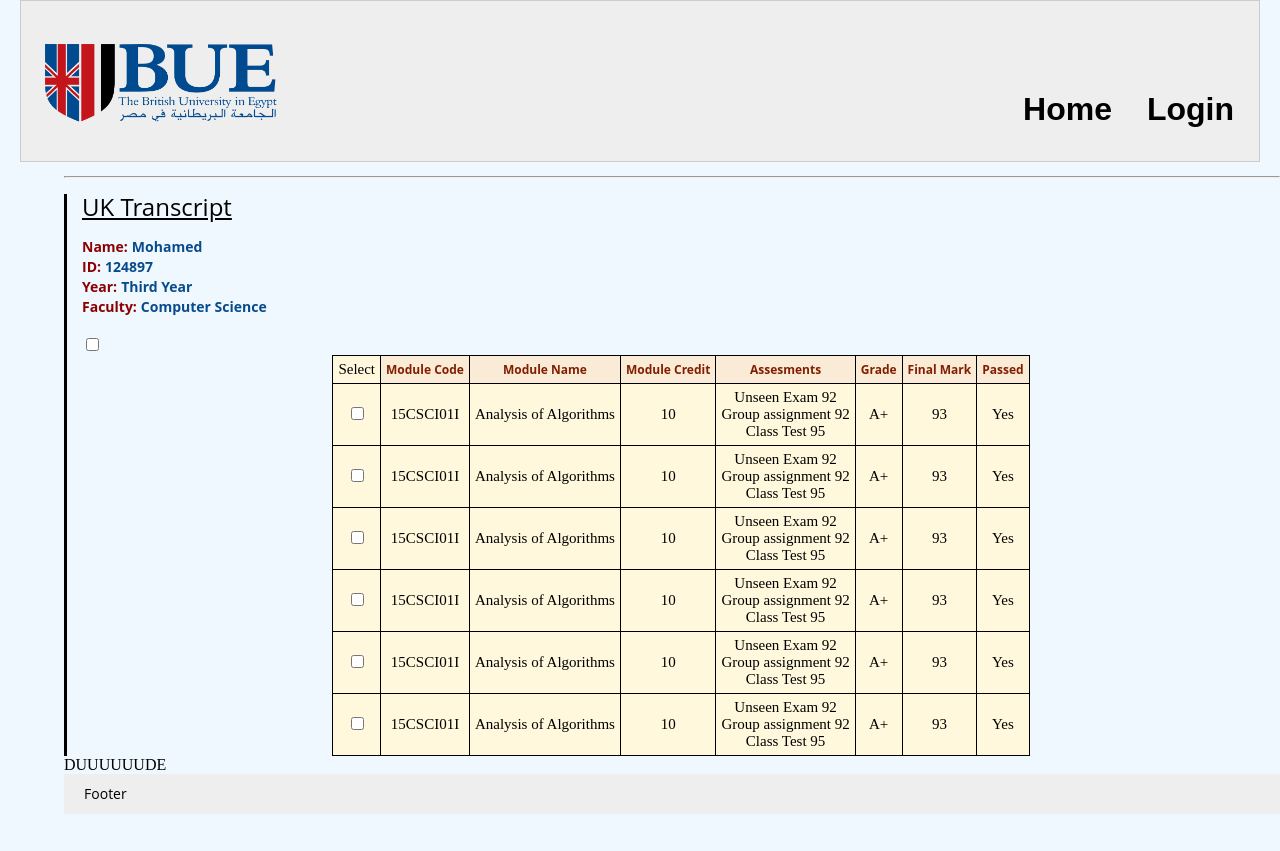
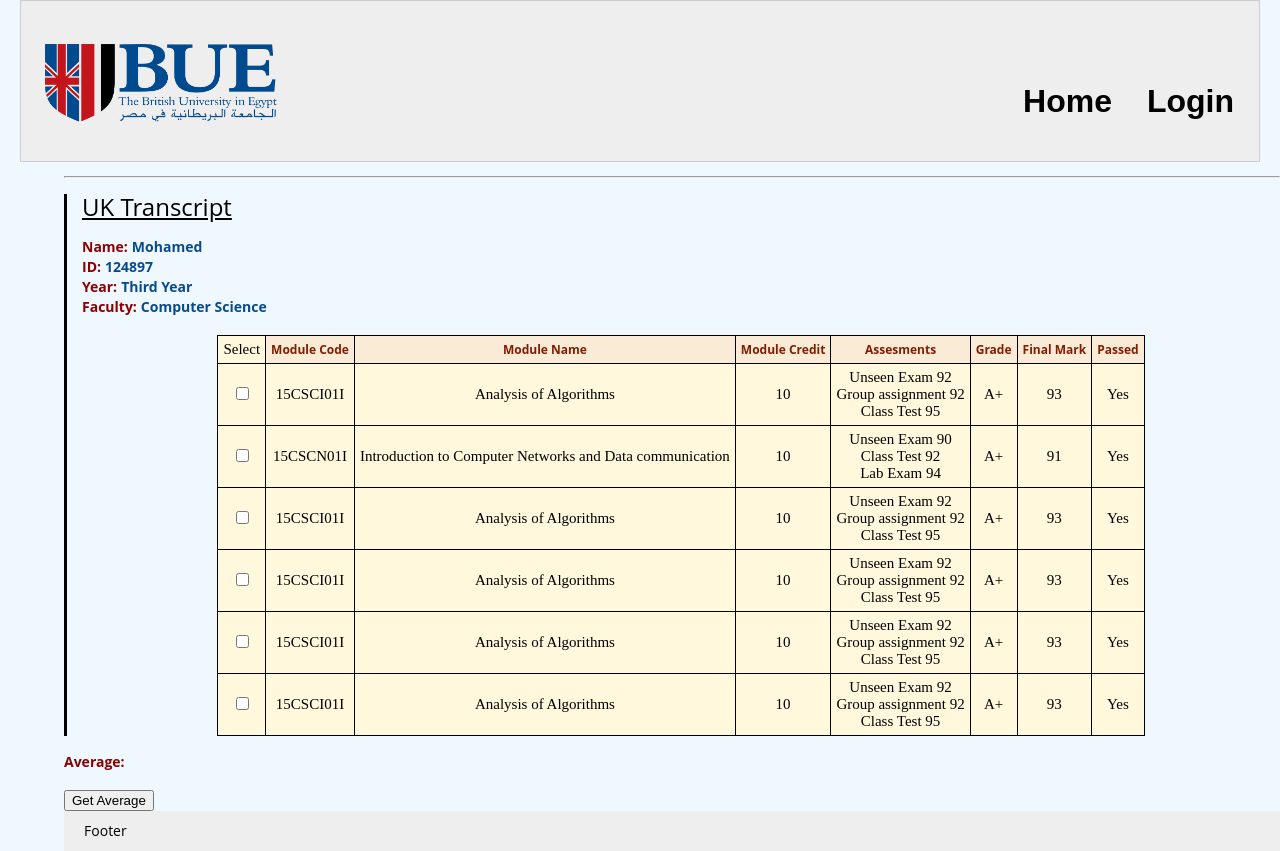
Before and after one commit to Mohamed3on/Student-Transcript-System, a PHP site: page /Oun/Transcript.html in a window 1280 px wide. Before the commit the page ends 814 px from the top, so only its background shows below. Run offline with PHP 8.4, Linux system fonts and the light colour scheme.

Commit message:
Added checkboxes to choose modules and get average

```diff
--- a/Oun/Jquery.js
+++ /dev/null
@@ -1,3 +0,0 @@
-/**
- * Created by Mohamed Oun on 30-Mar-16.
- */
--- a/Oun/Transcript.html
+++ b/Oun/Transcript.html
@@ -24,7 +24,6 @@
         <div class="variable">Faculty:</div>
         <div class="userinfo" id="faculty"></div>
         <br><br>
-        <input type="checkbox" id="check">
         <table id="GradesTable">
             <tr id="TableHeader">
                 <th>Module Code</th>
@@ -50,16 +49,16 @@
             </tr>
             </tr>
             <tr id="row2">
-                <td> 15CSCI01I</td>
-                <td> Analysis of Algorithms</td>
+                <td> 15CSCN01I</td>
+                <td> Introduction to Computer Networks and Data communication</td>
                 <td>10</td>
                 <td>
-                    Unseen Exam 92<br>
-                    Group assignment 92<br>
-                    Class Test 95<br>
+                    Unseen Exam 90<br>
+                    Class Test 92<br>
+                    Lab Exam 94<br>
                 </td>
                 <td>A+</td>
-                <td>93</td>
+                <td>91</td>
                 <td>Yes</td>
             </tr>
             <tr id="row3">
@@ -116,7 +115,9 @@
             </tr>
         </table>
     </div>
-    <div id="modules">DUUUUUUDE</div>
+  <ul> <div id="modules"></div></ul>
+    <div class="variable" >Average: </div><div class="userinfo" id="averageResult"></div><br>
+    <br><input type="submit" value="Get Average" id="average">
 </div>
 </body>
 <div id="footer"></div>
--- a/Oun/script.js
+++ b/Oun/script.js
@@ -2,13 +2,13 @@
  * Created by Mohamed Oun on 30-Mar-16.
  */
 //Jquery
-$(function(){
+$(function () {
     $("#header").load("header.html #nav");
     $("#footer").load("header.html #footer");
 });
 
 var name = "Mohamed";
-var id = 124897, year = "Third Year",faculty="Computer Science";
+var id = 124897, year = "Third Year", faculty = "Computer Science";
 
 function setValues() {
     if (name != null)
@@ -20,30 +20,48 @@ function setValues() {
 }
 
 function addCheckbox() {
-    var table= document.getElementById("GradesTable");
+    var table = document.getElementById("GradesTable");
     var x = table.rows[0].insertCell(0);
     x.innerHTML = "<th>Select</th>";
-    for ( i=1; i<table.rows.length; i++)
-    {
+    for (i = 1; i < table.rows.length; i++) {
         var x = table.rows[i].insertCell(0);
-        x.innerHTML = "<input  type='checkbox' class='checkbox' id='checkbox"+i+"'>";
+        x.innerHTML = "<input  type='checkbox' class='checkbox' id='checkbox" + i + "'>";
     }
 
 }
 function CheckChecked() {
-    var table= document.getElementById("GradesTable");
-    $(".checkbox").click(function(){
-    for ( i=1; i<=table.rows.length; i++)
-    {
+    var table = document.getElementById("GradesTable");
+    $(".checkbox").click(function () {
+        document.getElementById("modules").innerHTML="";
+        var $modules= document.getElementById("modules");
+            for (i = 1; i < table.rows.length; i++) {
+                var $row = $(table.rows[i].cells[2]).text();
+                if ($("#checkbox" + i).is(":checked"))
+                  $(modules).append( "<li>" + $row + "</li>");
 
-            if( $("#checkbox"+i).is(":checked"))  document.getElementById("modules").innerHTML=i+"<br>";
+            }
+
 
         }
-
-
-    }
     );
 }
+$(document).ready(function() {
+    $("#average").click(function () {
+        var table = document.getElementById("GradesTable");
+        var count = 0, sum = 0, average;
+        for (i = 1; i < table.rows.length; i++) {
+            var $row = $(table.rows[i].cells[6]).text();
+            var num=parseInt($row);
+            if ($("#checkbox" + i).is(":checked")) {
+                count++;
+                sum += num;
+            }
+        }
+        average = sum / count;
+        document.getElementById("averageResult").innerHTML = average;
+
+    });
+});
 
 function init() {
     setValues();
--- a/Oun/styles.css
+++ b/Oun/styles.css
@@ -69,6 +69,7 @@ body {
     padding-top: 120px;
     width: auto;
 }
+
 .verticalLine {
     border-left: solid #000000;
     padding-left: 15px;
@@ -117,7 +118,16 @@ table, tr, td {
     background-color: cornsilk;
 
 }
-
+li
+{
+    font-family: 'Quicksand';
+    font-size: 14px;
+    font-style: normal;
+    font-variant: normal;
+    font-weight: bold;
+    font-weight: 400;
+    line-height: 20px;
+}
 th {
     border-collapse: collapse;
     margin: auto;
```
Also changed, not shown: Oun/TranscriptStyles.css (deleted).
